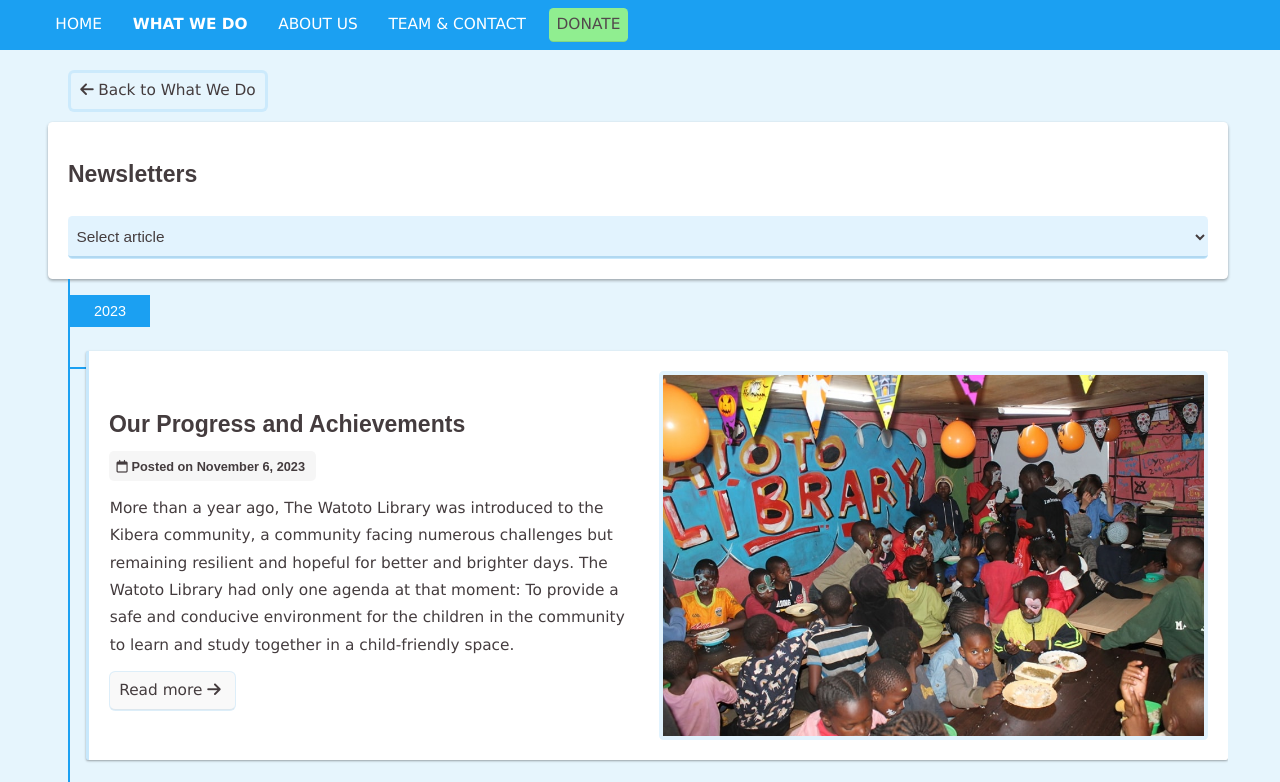
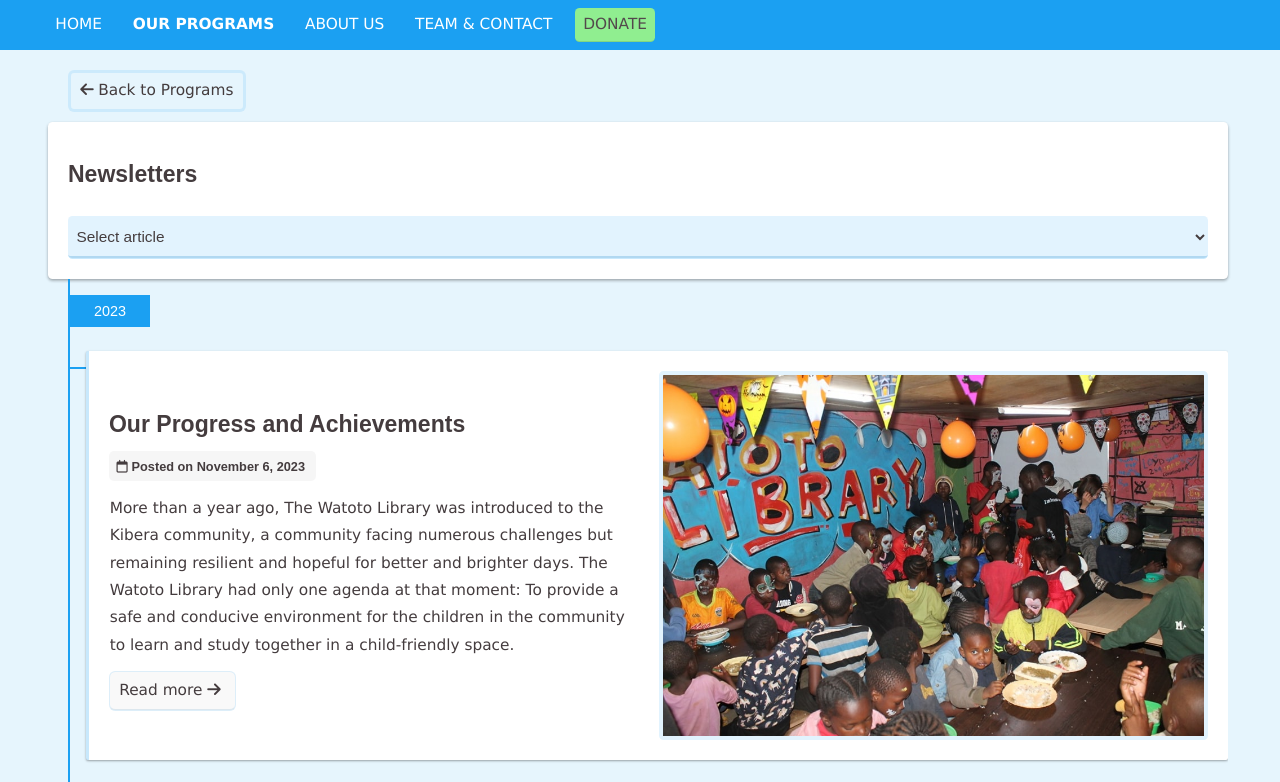
Before and after one commit to magnusmoeheide/the-watoto-library, a React (Create React App) app: page /articles in a window 1280 px wide. Shown: the top 782 px of the page. Built offline with nearby package versions, Linux system fonts and the light colour scheme.

Commit message:
Change wwd to programs

```diff
--- a/src/App.js
+++ b/src/App.js
@@ -22,8 +22,8 @@ function App() {
           <Route path="/" element={<Home />} />
           <Route path="/article/:articleId" element={<Article />} />
           <Route path="/articles" element={<Articles />} />
-          <Route path="/whatwedo" element={<WhatWeDo />} />
-          <Route path="/whatwedo/:wwdUrl" element={<Wwd />} />
+          <Route path="/programs" element={<WhatWeDo />} />
+          <Route path="/programs/:wwdUrl" element={<Wwd />} />
           <Route path="/getintouch" element={<GetInTouch />} />
 
           <Route path="/about" element={<About />} />
--- a/src/components/Navbar/Navbar.jsx
+++ b/src/components/Navbar/Navbar.jsx
@@ -33,8 +33,8 @@ const Navbar = () => {
   const navItems = [
     { name: "HOME", path: "/" },
     {
-      name: "WHAT WE DO",
-      path: "/whatwedo",
+      name: "OUR PROGRAMS",
+      path: "/programs",
       submenu: [
         {
           name: "Newsletters",
@@ -43,8 +43,8 @@ const Navbar = () => {
           icon: <i class="fa-solid fa-newspaper"></i>,
         },
         {
-          name: "What We Do",
-          path: "/whatwedo",
+          name: "All Programs",
+          path: "/programs",
           className: "header-category",
           icon: <i class="fa-solid fa-people-roof"></i>,
         },
@@ -57,7 +57,7 @@ const Navbar = () => {
             // }
             return {
               name: programName,
-              path: `/whatwedo/${program.url}`,
+              path: `/programs/${program.url}`,
               icon: program.icon,
             };
           }),
--- a/src/components/NextItems/NextItems.jsx
+++ b/src/components/NextItems/NextItems.jsx
@@ -43,7 +43,7 @@ function NextItems({ items, currentIdentifier, identifierType }) {
             to={
               identifierType === "id"
                 ? `/article/${item.id}`
-                : `/whatwedo/${item.url}`
+                : `/programs/${item.url}`
             }
             key={item.id}
           >
--- a/src/components/Side/Side.jsx
+++ b/src/components/Side/Side.jsx
@@ -34,7 +34,7 @@ const Side = () => {
       <br />
       <br />
 
-      <Link to="/whatwedo/chessclub">
+      <Link to="/programs/chessclub">
         <div className="pointer">
           <div className="chess-peak">
             <img
--- a/src/container/Articles/Articles.jsx
+++ b/src/container/Articles/Articles.jsx
@@ -122,7 +122,7 @@ export const articles = [
           <>
             We take immense pride and joy in serving our beloved Kibera
             community. Our dedicated program, the{" "}
-            <Link to="/whatwedo/klwf">
+            <Link to="/programs/klwf">
               <u>Kibera Local Water Forum</u>
             </Link>
             , comprising children, women, youths, and other community
@@ -641,7 +641,7 @@ export const articles = [
             the computer classes.
             <br />
             Read about the computer classes{" "}
-            <Link to="/whatwedo/computerclass">
+            <Link to="/programs/computerclass">
               <u>here</u>
             </Link>
             .
@@ -1001,11 +1001,10 @@ const Articles = () => {
           <div class="row">
             <div class="page">
               <div>
-                <Link to="/whatwedo">
+                <Link to="/programs">
                   <div className="div-back">
                     <p className="allNewsLetters">
-                      <i className="fa-solid fa-arrow-left"></i>Back to What We
-                      Do
+                      <i className="fa-solid fa-arrow-left"></i>Back to Programs
                     </p>
                   </div>
                 </Link>
--- a/src/container/WhatWeDo/WhatWeDo.jsx
+++ b/src/container/WhatWeDo/WhatWeDo.jsx
@@ -573,7 +573,7 @@ export const whatwedo = [
             their support to children in less fortunate circumstances. It's
             worth noting that Skullerud skole has been a valuable partner in the
             past, having contributed to the development of our{" "}
-            <Link to="/whatwedo/computerclass">
+            <Link to="/programs/computerclass" target="_blank">
               <u>computer classes</u>
             </Link>{" "}
             by providing laptops. Now, their students are dedicating their
@@ -629,7 +629,7 @@ export const whatwedo = [
             impactful differences in the lives of these children. No amount is
             small, every bit counts and matters. Let's make The Watoto Academy a
             reality. It is possible. To make a contribution, kindly visit our{" "}
-            <Link to="/donate">
+            <Link to="/donate" target="_blank">
               <u>Donate</u>
             </Link>{" "}
             page and add 'The Watoto Academy' in the description. Thank you,
@@ -653,7 +653,7 @@ const WhatWeDo = () => {
           <div className="article">
             <div className="flex-image-text">
               <div>
-                <h2>What We Do</h2>
+                <h2>Programs</h2>
                 <div className="flex-container-2">
                   <div className="openhrs">
                     <div>
@@ -708,7 +708,7 @@ const WhatWeDo = () => {
                     description={wwd.description}
                     img={wwd.img}
                     readMore="Read more"
-                    customReadMoreLink={`/whatwedo/${wwd.url}`}
+                    customReadMoreLink={`/programs/${wwd.url}`}
                   />
                 </div>
                 <br />
--- a/src/container/WhatWeDo/Wwd.jsx
+++ b/src/container/WhatWeDo/Wwd.jsx
@@ -21,10 +21,10 @@ const Wwd = () => {
         <Side />
         <div className="main">
           <div>
-            <Link to={`/whatwedo#${wwdUrl}`}>
+            <Link to={`/programs#${wwdUrl}`}>
               <div className="div-back">
                 <p className="allNewsLetters">
-                  <i className="fa-solid fa-arrow-left"></i>Back to What We Do
+                  <i className="fa-solid fa-arrow-left"></i>Back to Programs
                 </p>
               </div>
             </Link>
```
